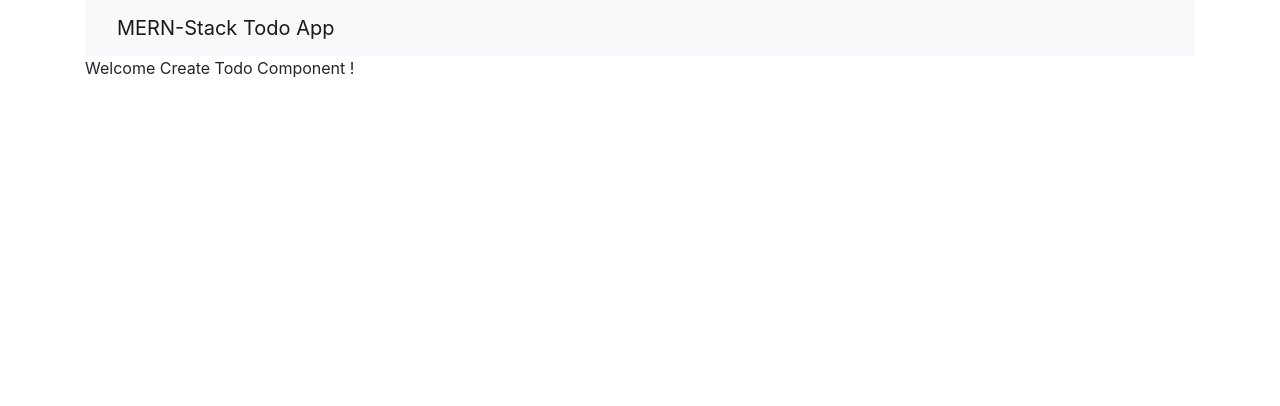
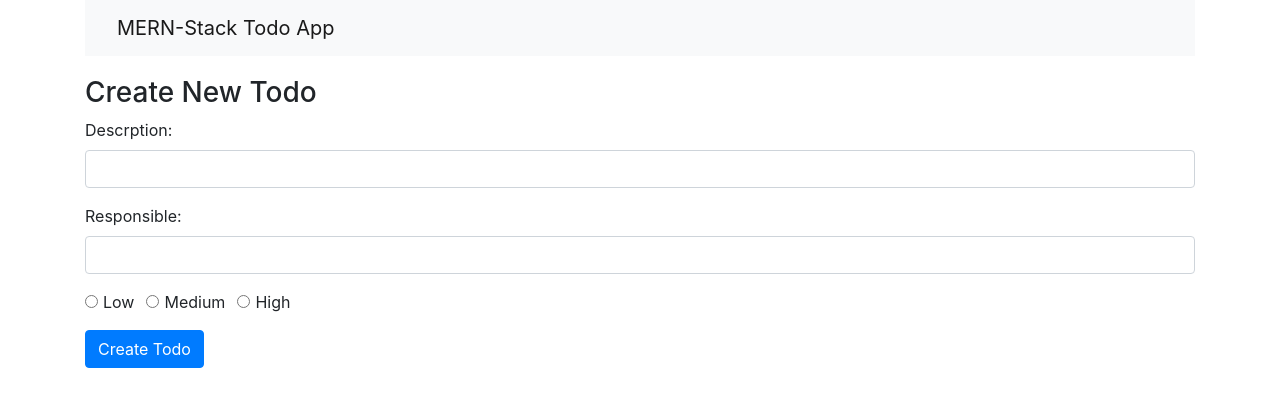
Before and after one commit to SahanBuddhika/mern-todo-application, a React (Create React App) app: page /create in a window 1280 px wide. Shown: the top 406 px of the page. Built offline with nearby package versions, Linux system fonts and the light colour scheme.

Commit message:
create form interface

```diff
--- a/src/components/create-todo.component.js
+++ b/src/components/create-todo.component.js
@@ -11,28 +11,28 @@ export default class CreateTodo extends Component{
         this.onSubmit = this.onSubmit.bind(this);
 
         this.state = {
-            todo_description:'',
-            todo_responsible:'',
-            todo_priority:'',
+            todo_description: '',
+            todo_responsible: '',
+            todo_priority: '',
             todo_completed:false
         }
     }
 
     onChangeTodoDescription(e){
         this.setState({
-            todo_description:e.target
+            todo_description:e.target.value
         });
     }
 
     onChangeTodoResponsible(e){
         this.setState({
-            todo_responsible:e.target
+            todo_responsible:e.target.value
         });
     }
 
     onChangeTodoPriority(e){
         this.setState({
-            todo_priority:e.target
+            todo_priority:e.target.value
         });
     }
 
@@ -55,8 +55,44 @@ export default class CreateTodo extends Component{
 
     render(){
         return(
-            <div>
-                <p> Welcome Create Todo Component !</p>
+            <div style={{marginTop:20}}>
+                <h3> Create New Todo </h3>
+                <form onSubmit={this.onSubmit}>
+
+                    <div className="form-group">
+                        <label>Descrption:</label>
+                        <input type="text" className="form-control" value= {this.state.todo_description} onChange={this.onChangeTodoDescription} />
+                    </div>
+
+                    <div className="form-group">
+                        <label>Responsible:</label>
+                        <input type="text" className="form-control" value= {this.state.todo_responsible} onChange={this.onChangeTodoResponsible} />
+                    </div>
+
+                    <div className="form-group">
+
+                        <div className="form-check form-check-inline">
+                            <input className="form-check-input" type="radio" name="priorityOptions" id="priorityLow" value="Low" checked={this.state.todo_priority==='Low'} onChange={this.onChangeTodoPriority} />
+                            <label className="form-check-label">Low</label>
+                        </div>
+
+                        <div className="form-check form-check-inline">
+                            <input className="form-check-input" type="radio" name="priorityOptions" id="priorityMedium" value="Medium" checked={this.state.todo_priority==='Medium'} onChange={this.onChangeTodoPriority} />
+                            <label className="form-check-label">Medium</label>
+                        </div>
+
+                        <div className="form-check form-check-inline">
+                            <input className="form-check-input" type="radio" name="priorityOptions" id="priorityHigh" value="High" checked={this.state.todo_priority==='High'} onChange={this.onChangeTodoPriority} />
+                            <label className="form-check-label">High</label>
+                        </div>
+
+                    </div>
+
+                    <div className="form-group">
+                        <input type="submit" value="Create Todo" className="btn btn-primary" />
+                    </div>
+
+                </form>
             </div>
         )
     }
```
